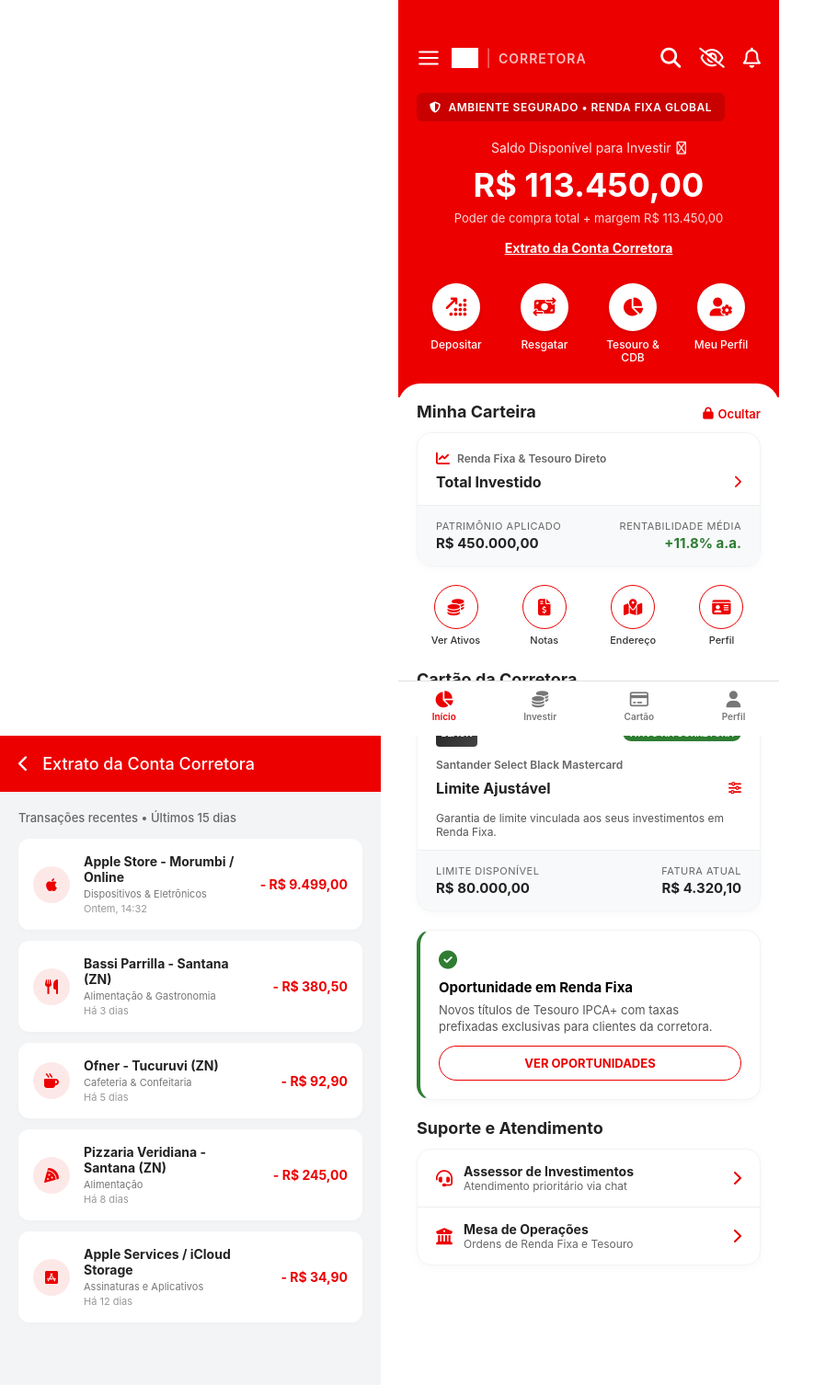
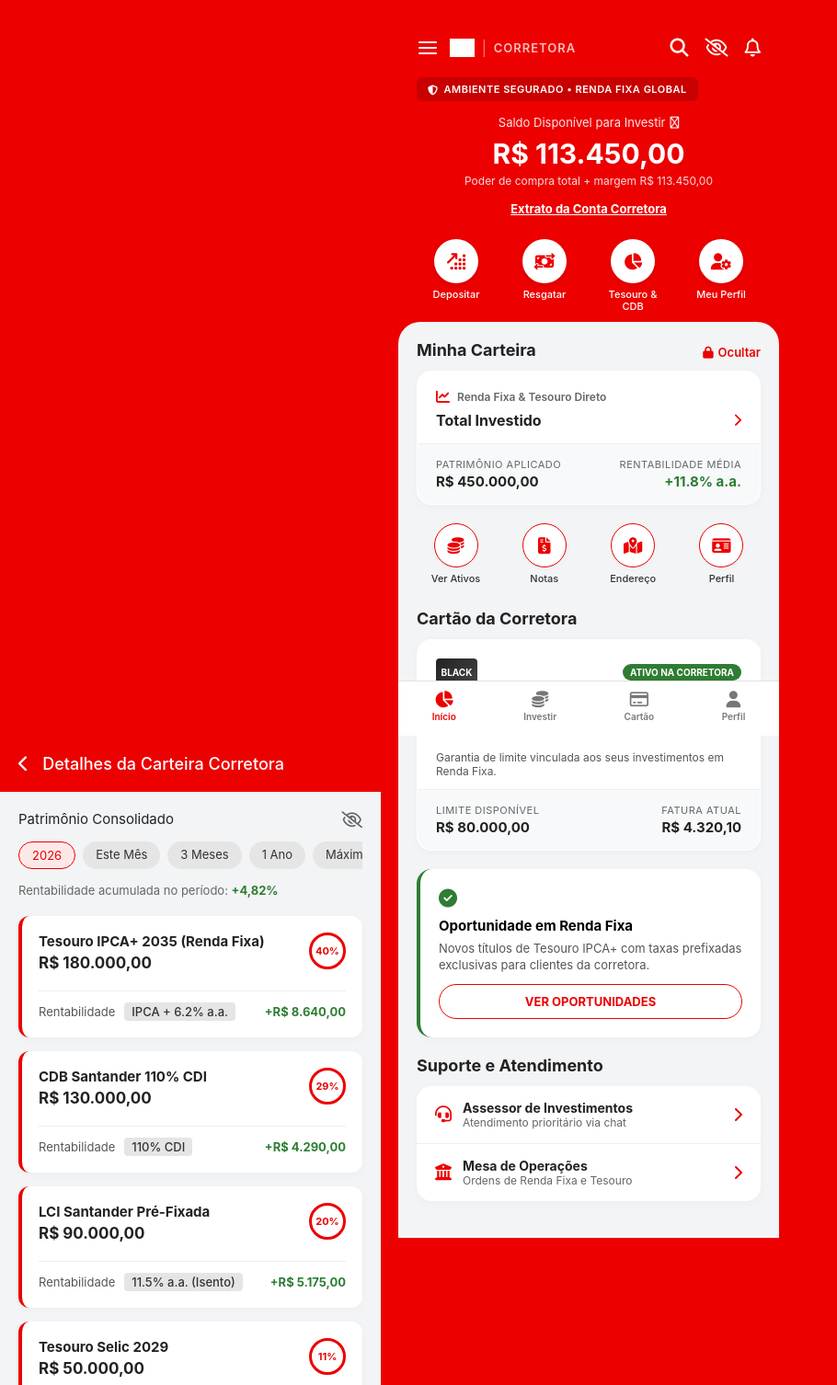
Before and after one commit to raszec/corretorasant, a plain HTML site: page index.html in a window 1280 px wide. Shown: the whole page at 92% size, without its empty margins (0-910 px from the left). After the commit the page ends 1436 px from the top, so only its background shows below. Drawn offline with Linux system fonts and the light colour scheme; grey boxes are pictures that could not be loaded.

Commit message:
Update index.html

```diff
--- a/index.html
+++ b/index.html
@@ -15,7 +15,7 @@
         }
 
         body {
-            background-color: #ffffff;
+            background-color: #ec0000;
             display: flex;
             justify-content: center;
         }
@@ -23,7 +23,7 @@
         .app-container {
             width: 100%;
             max-width: 414px;
-            background-color: #ffffff;
+            background-color: #ec0000;
             min-height: 100vh;
             position: relative;
             box-shadow: none;
@@ -255,115 +255,6 @@
             margin-top: 15px;
         }
 
-        /* --- GAVETA DE EXTRATO DA CONTA CORRETORA --- */
-        .extract-drawer-overlay {
-            position: fixed;
-            top: 0;
-            left: 0;
-            width: 100%;
-            max-width: 414px;
-            height: 100vh;
-            background-color: #f3f4f6;
-            z-index: 1003;
-            display: flex;
-            flex-direction: column;
-            transform: translateY(100%);
-            transition: transform 0.3s cubic-bezier(0.25, 0.8, 0.25, 1);
-        }
-
-        .extract-drawer-overlay.active {
-            transform: translateY(0);
-        }
-
-        .extract-header {
-            background-color: #ec0000;
-            color: #ffffff;
-            padding: 20px;
-            display: flex;
-            align-items: center;
-            gap: 15px;
-        }
-
-        .extract-back-btn {
-            font-size: 18px;
-            cursor: pointer;
-            background: none;
-            border: none;
-            color: #fff;
-        }
-
-        .extract-header-title {
-            font-size: 18px;
-            font-weight: 500;
-        }
-
-        .extract-body {
-            flex: 1;
-            overflow-y: auto;
-            padding: 20px;
-            padding-bottom: 40px;
-        }
-
-        .extract-period-badge {
-            font-size: 13px;
-            color: #666;
-            margin-bottom: 15px;
-            font-weight: 500;
-        }
-
-        .transaction-card {
-            background-color: #ffffff;
-            border-radius: 12px;
-            padding: 16px;
-            margin-bottom: 12px;
-            display: flex;
-            align-items: center;
-            gap: 15px;
-            box-shadow: 0 2px 6px rgba(0,0,0,0.02);
-        }
-
-        .transaction-icon {
-            width: 40px;
-            height: 40px;
-            border-radius: 50%;
-            background-color: #fde8e8;
-            color: #ec0000;
-            display: flex;
-            align-items: center;
-            justify-content: center;
-            font-size: 16px;
-            flex-shrink: 0;
-        }
-
-        .transaction-info {
-            flex: 1;
-        }
-
-        .transaction-title {
-            font-size: 14px;
-            font-weight: bold;
-            color: #222;
-            margin-bottom: 3px;
-        }
-
-        .transaction-category {
-            font-size: 11px;
-            color: #777;
-            margin-bottom: 2px;
-        }
-
-        .transaction-date {
-            font-size: 11px;
-            color: #999;
-        }
-
-        .transaction-amount {
-            font-size: 14px;
-            font-weight: bold;
-            color: #ec0000;
-            text-align: right;
-        }
-
         /* --- GAVETA DE DETALHES DE INVESTIMENTOS --- */
         .invest-drawer-overlay {
             position: fixed;
@@ -541,12 +432,12 @@
             text-align: center;
         }
 
-        /* --- CABEÇALHO DA CORRETORA (AMPLIADO) --- */
+        /* --- CABEÇALHO DA CORRETORA --- */
         .header-bg {
             background-color: #ec0000;
             color: #ffffff;
-            padding-top: 50px;
-            padding-bottom: 35px;
+            padding-top: 40px;
+            padding-bottom: 25px;
         }
 
         .top-nav {
@@ -554,7 +445,7 @@
             justify-content: space-between;
             align-items: center;
             padding: 0 20px;
-            margin-bottom: 25px;
+            margin-bottom: 20px;
         }
 
         .top-nav-left {
@@ -564,8 +455,8 @@
         }
 
         .hamburger-icon {
-            width: 26px;
-            height: 26px;
+            width: 24px;
+            height: 24px;
             stroke: #ffffff;
             cursor: pointer;
         }
@@ -577,18 +468,18 @@
         }
 
         .santander-logo {
-            height: 22px;
+            height: 20px;
             filter: brightness(0) invert(1);
         }
 
         .brand-divider {
-            font-size: 18px;
+            font-size: 16px;
             color: rgba(255, 255, 255, 0.6);
             font-weight: 300;
         }
 
         .broker-text {
-            font-size: 14px;
+            font-size: 13px;
             color: rgba(255, 255, 255, 0.75);
             font-weight: 600;
             letter-spacing: 1px;
@@ -597,8 +488,8 @@
 
         .top-nav-right {
             display: flex;
-            gap: 20px;
-            font-size: 22px;
+            gap: 18px;
+            font-size: 20px;
         }
 
         .top-nav-right i {
@@ -606,14 +497,14 @@
         }
 
         .broker-badge-top {
-            margin: 0 20px 20px 20px;
+            margin: 0 20px 15px 20px;
             background: rgba(0, 0, 0, 0.15);
-            padding: 8px 14px;
+            padding: 6px 12px;
             border-radius: 6px;
             display: inline-flex;
             align-items: center;
-            gap: 8px;
-            font-size: 12px;
+            gap: 6px;
+            font-size: 11px;
             font-weight: 600;
             letter-spacing: 0.5px;
             text-transform: uppercase;
@@ -625,32 +516,32 @@
         }
 
         .balance-title {
-            font-size: 14px;
+            font-size: 13px;
             display: flex;
             align-items: center;
             justify-content: center;
-            gap: 6px;
-            margin-bottom: 10px;
+            gap: 5px;
+            margin-bottom: 8px;
             opacity: 0.9;
         }
 
         .balance-value {
-            font-size: 36px;
-            font-weight: bold;
-            margin-bottom: 6px;
+            font-size: 30px;
+            font-weight: bold;
+            margin-bottom: 4px;
         }
 
         .balance-subtitle {
+            font-size: 12px;
+            margin-bottom: 12px;
+            opacity: 0.85;
+        }
+
+        .balance-link {
             font-size: 13px;
-            margin-bottom: 14px;
-            opacity: 0.85;
-        }
-
-        .balance-link {
-            font-size: 14px;
             font-weight: bold;
             text-decoration: underline;
-            margin-bottom: 30px;
+            margin-bottom: 25px;
             display: inline-block;
             color: #ffffff;
             cursor: pointer;
@@ -666,26 +557,26 @@
             display: flex;
             flex-direction: column;
             align-items: center;
-            gap: 8px;
+            gap: 6px;
             width: 75px;
             cursor: pointer;
         }
 
         .action-icon {
-            width: 52px;
-            height: 52px;
+            width: 48px;
+            height: 48px;
             background-color: #ffffff;
             border-radius: 50%;
             display: flex;
             justify-content: center;
             align-items: center;
             color: #ec0000;
-            font-size: 20px;
+            font-size: 18px;
             box-shadow: 0 2px 5px rgba(0,0,0,0.1);
         }
 
         .action-text {
-            font-size: 12px;
+            font-size: 11px;
             text-align: center;
             line-height: 1.2;
             font-weight: 500;
@@ -693,7 +584,7 @@
 
         /* --- CONTEÚDO PRINCIPAL (CORRETORA) --- */
         .main-content {
-            background-color: #ffffff;
+            background-color: #f3f4f6;
             border-top-left-radius: 24px;
             border-top-right-radius: 24px;
             margin-top: -15px;
@@ -730,7 +621,6 @@
             padding: 20px;
             margin-bottom: 20px;
             box-shadow: 0 2px 10px rgba(0,0,0,0.03);
-            border: 1px solid #f1f3f5;
         }
 
         .account-card {
@@ -740,7 +630,7 @@
             margin-bottom: 20px;
             box-shadow: 0 2px 10px rgba(0,0,0,0.03);
             cursor: pointer;
-            border: 1px solid #f1f3f5;
+            border: 1px solid transparent;
             transition: border-color 0.2s;
         }
         .account-card:hover {
@@ -921,40 +811,11 @@
         .nav-item.active { color: #ec0000; }
         .nav-item i { font-size: 18px; }
         .nav-item span { font-size: 10px; font-weight: 600; }
-
-        /* --- TOAST DE SUCESSO PIX --- */
-        .toast-notification {
-            position: fixed;
-            top: 20px;
-            left: 50%;
-            transform: translateX(-50%) translateY(-100px);
-            background-color: #2e7d32;
-            color: #fff;
-            padding: 12px 20px;
-            border-radius: 8px;
-            font-size: 14px;
-            font-weight: bold;
-            z-index: 3000;
-            box-shadow: 0 4px 12px rgba(0,0,0,0.15);
-            transition: transform 0.3s ease;
-            display: flex;
-            align-items: center;
-            gap: 10px;
-        }
-        .toast-notification.show {
-            transform: translateX(-50%) translateY(0);
-        }
     </style>
 </head>
 <body>
 
 <div class="app-container">
-
-    <!-- TOAST DE NOTIFICAÇÃO DE SUCESSO -->
-    <div class="toast-notification" id="toast-notification">
-        <i class="fa-solid fa-circle-check" style="font-size: 18px;"></i>
-        <span id="toast-message">Valor resgatado com sucesso via Pix!</span>
-    </div>
 
     <!-- MENU LATERAL (DRAWER) COM NOME COMPLETO E BOTÕES CLICÁVEIS -->
     <div class="drawer-overlay" id="drawer-overlay">
@@ -1087,93 +948,117 @@
         </div>
     </div>
 
-    <!-- MODAL: RESGATAR PARA CONTA VIA PIX -->
-    <div class="modal-overlay" id="modal-resgatar">
-        <div class="modal-sheet">
-            <div class="modal-title">
-                <span>Resgatar via Pix</span>
-                <button class="modal-close-btn" onclick="closeModal('modal-resgatar')"><i class="fa-solid fa-xmark"></i></button>
-            </div>
-            <div class="modal-form-group">
-                <label>Saldo Disponível para Resgate</label>
-                <input type="text" value="R$ 113.450,00" readonly style="font-weight: bold; color: #2e7d32;">
-            </div>
-            <div class="modal-form-group">
-                <label>Valor a Resgatar (R$)</label>
-                <input type="text" id="input-resgate-valor" value="R$ 2.500,00">
-            </div>
-            <div class="modal-form-group">
-                <label>Chave Pix de Destino</label>
-                <input type="text" value="cesar.batista@email.com (E-mail)" readonly>
-            </div>
-            <button class="modal-btn-action" onclick="realizarResgatePix()">Confirmar Resgate Pix</button>
-        </div>
-    </div>
-
-    <!-- GAVETA DE EXTRATO DA CONTA CORRETORA (TRANSAÇÕES DOS ÚLTIMOS 15 DIAS NA ZONA NORTE E APPLE) -->
-    <div class="extract-drawer-overlay" id="extract-drawer">
-        <header class="extract-header">
-            <button class="extract-back-btn" id="extract-back-btn"><i class="fa-solid fa-chevron-left"></i></button>
-            <h2 class="extract-header-title">Extrato da Conta Corretora</h2>
+    <!-- GAVETA DE EXTRATO DA CONTA CORRETORA (COMPRAS FAKES) -->
+    <div class="invest-drawer-overlay" id="extract-drawer">
+        <header class="invest-header">
+            <button class="invest-back-btn" id="extract-back-btn"><i class="fa-solid fa-chevron-left"></i></button>
+            <h2 class="invest-header-title">Extrato da Conta Corretora</h2>
         </header>
 
-        <div class="extract-body">
-            <div class="extract-period-badge">Transações recentes • Últimos 15 dias</div>
-
-            <!-- Transação 1: Apple Store -->
-            <div class="transaction-card">
-                <div class="transaction-icon"><i class="fa-brands fa-apple"></i></div>
-                <div class="transaction-info">
-                    <div class="transaction-title">Apple Store - Morumbi / Online</div>
-                    <div class="transaction-category">Dispositivos & Eletrônicos</div>
-                    <div class="transaction-date">Ontem, 14:32</div>
-                </div>
-                <div class="transaction-amount">- R$ 9.499,00</div>
-            </div>
-
-            <!-- Transação 2: Restaurante Zona Norte -->
-            <div class="transaction-card">
-                <div class="transaction-icon"><i class="fa-solid fa-utensils"></i></div>
-                <div class="transaction-info">
-                    <div class="transaction-title">Bassi Parrilla - Santana (ZN)</div>
-                    <div class="transaction-category">Alimentação & Gastronomia</div>
-                    <div class="transaction-date">Há 3 dias</div>
-                </div>
-                <div class="transaction-amount">- R$ 380,50</div>
-            </div>
-
-            <!-- Transação 3: Outro estabelecimento ZN -->
-            <div class="transaction-card">
-                <div class="transaction-icon"><i class="fa-solid fa-mug-hot"></i></div>
-                <div class="transaction-info">
-                    <div class="transaction-title">Ofner - Tucuruvi (ZN)</div>
-                    <div class="transaction-category">Cafeteria & Confeitaria</div>
-                    <div class="transaction-date">Há 5 dias</div>
-                </div>
-                <div class="transaction-amount">- R$ 92,90</div>
-            </div>
-
-            <!-- Transação 4: Restaurante ZN -->
-            <div class="transaction-card">
-                <div class="transaction-icon"><i class="fa-solid fa-pizza-slice"></i></div>
-                <div class="transaction-info">
-                    <div class="transaction-title">Pizzaria Veridiana - Santana (ZN)</div>
-                    <div class="transaction-category">Alimentação</div>
-                    <div class="transaction-date">Há 8 dias</div>
-                </div>
-                <div class="transaction-amount">- R$ 245,00</div>
-            </div>
-
-            <!-- Transação 5: Apple Store Digital -->
-            <div class="transaction-card">
-                <div class="transaction-icon"><i class="fa-brands fa-app-store-ios"></i></div>
-                <div class="transaction-info">
-                    <div class="transaction-title">Apple Services / iCloud Storage</div>
-                    <div class="transaction-category">Assinaturas e Aplicativos</div>
-                    <div class="transaction-date">Há 12 dias</div>
-                </div>
-                <div class="transaction-amount">- R$ 34,90</div>
-            </div>
+        <div class="invest-body">
+            <div class="invest-top-info">
+                <h3>Histórico de Transações</h3>
+                <i class="fa-regular fa-eye-slash" id="extract-drawer-eye" style="cursor: pointer; font-size: 18px; color: #666;"></i>
+            </div>
+
+            <div class="invest-filter-scroll">
+                <div class="filter-chip active">Tudo</div>
+                <div class="filter-chip">Gastos</div>
+                <div class="filter-chip">Restaurantes</div>
+                <div class="filter-chip">Eletrônicos</div>
+                <div class="filter-chip">Joias</div>
+            </div>
+
+            <div class="invest-period-text">Exibindo lançamentos recentes da Zona Norte (SP) e Lojas Oficiais.</div>
+
+            <!-- Item 1: Apple Store -->
+            <div class="invest-item-card" style="border-left-color: #000;">
+                <div class="invest-item-header">
+                    <div>
+                        <div class="invest-item-title">Apple Store Morumbi / Online</div>
+                        <div style="font-size: 11px; color: #666;">Ontem, 16:45 • Cartão Black</div>
+                        <div class="invest-item-value mask-value" style="color: #ec0000; margin-top: 6px;">- R$ 9.899,00</div>
+                    </div>
+                    <div style="font-size: 22px; color: #333;"><i class="fa-brands fa-apple"></i></div>
+                </div>
+                <div class="invest-rentabilidade">
+                    <span>Categoria</span>
+                    <span class="rent-tag">Eletrônicos</span>
+                    <span style="margin-left:auto; font-size:11px; color:#2e7d32; font-weight:bold;">Aprovado</span>
+                </div>
+            </div>
+
+            <!-- Item 2: Joalheria -->
+            <div class="invest-item-card" style="border-left-color: #d4af37;">
+                <div class="invest-item-header">
+                    <div>
+                        <div class="invest-item-title">Vivara - Shopping Center Norte</div>
+                        <div style="font-size: 11px; color: #666;">3 Ago, 14:20 • São Paulo (ZN)</div>
+                        <div class="invest-item-value mask-value" style="color: #ec0000; margin-top: 6px;">- R$ 4.550,00</div>
+                    </div>
+                    <div style="font-size: 20px; color: #d4af37;"><i class="fa-solid fa-gem"></i></div>
+                </div>
+                <div class="invest-rentabilidade">
+                    <span>Categoria</span>
+                    <span class="rent-tag">Joias e Relógios</span>
+                    <span style="margin-left:auto; font-size:11px; color:#2e7d32; font-weight:bold;">Aprovado</span>
+                </div>
+            </div>
+
+            <!-- Item 3: Restaurante ZN 1 -->
+            <div class="invest-item-card" style="border-left-color: #ff9800;">
+                <div class="invest-item-header">
+                    <div>
+                        <div class="invest-item-title">Bar do Juarez - Santana (ZN)</div>
+                        <div style="font-size: 11px; color: #666;">2 Ago, 21:15 • São Paulo (ZN)</div>
+                        <div class="invest-item-value mask-value" style="color: #ec0000; margin-top: 6px;">- R$ 680,50</div>
+                    </div>
+                    <div style="font-size: 20px; color: #ff9800;"><i class="fa-solid fa-utensils"></i></div>
+                </div>
+                <div class="invest-rentabilidade">
+                    <span>Categoria</span>
+                    <span class="rent-tag">Gastronomia</span>
+                    <span style="margin-left:auto; font-size:11px; color:#2e7d32; font-weight:bold;">Aprovado</span>
+                </div>
+            </div>
+
+            <!-- Item 4: Restaurante ZN 2 -->
+            <div class="invest-item-card" style="border-left-color: #ff9800;">
+                <div class="invest-item-header">
+                    <div>
+                        <div class="invest-item-title">Rinconcito Peruano - Tucuruvi</div>
+                        <div style="font-size: 11px; color: #666;">30 Jul, 13:30 • São Paulo (ZN)</div>
+                        <div class="invest-item-value mask-value" style="color: #ec0000; margin-top: 6px;">- R$ 345,00</div>
+                    </div>
+                    <div style="font-size: 20px; color: #ff9800;"><i class="fa-solid fa-utensils"></i></div>
+                </div>
+                <div class="invest-rentabilidade">
+                    <span>Categoria</span>
+                    <span class="rent-tag">Gastronomia</span>
+                    <span style="margin-left:auto; font-size:11px; color:#2e7d32; font-weight:bold;">Aprovado</span>
+                </div>
+            </div>
+
+            <!-- Item 5: Loja de Joias / Acessórios -->
+            <div class="invest-item-card" style="border-left-color: #d4af37;">
+                <div class="invest-item-header">
+                    <div>
+                        <div class="invest-item-title">Monte Carlo Joias - Metrô Tucuruvi</div>
+                        <div style="font-size: 11px; color: #666;">28 Jul, 18:10 • São Paulo (ZN)</div>
+                        <div class="invest-item-value mask-value" style="color: #ec0000; margin-top: 6px;">- R$ 2.190,00</div>
+                    </div>
+                    <div style="font-size: 20px; color: #d4af37;"><i class="fa-solid fa-ring"></i></div>
+                </div>
+                <div class="invest-rentabilidade">
+                    <span>Categoria</span>
+                    <span class="rent-tag">Joias</span>
+                    <span style="margin-left:auto; font-size:11px; color:#2e7d32; font-weight:bold;">Aprovado</span>
+                </div>
+            </div>
+        </div>
+
+        <div class="invest-footer-btn-container">
+            <button class="invest-btn-red" onclick="closeExtractDrawer()">Fechar Extrato</button>
         </div>
     </div>
 
@@ -1311,7 +1196,7 @@
                 <div class="action-icon"><i class="fa-solid fa-arrow-up-right-dots"></i></div>
                 <div class="action-text">Depositar</div>
             </div>
-            <div class="action-item" onclick="openModal('modal-resgatar')">
+            <div class="action-item" onclick="openModal('modal-limit')">
                 <div class="action-icon"><i class="fa-solid fa-money-bill-transfer"></i></div>
                 <div class="action-text">Resgatar</div>
             </div>
@@ -1486,15 +1371,19 @@
         document.getElementById(modalId).classList.remove('active');
     }
 
-    // Extrato da Conta Corretora (Drawer)
+    // Gaveta de Extrato da Conta Corretora
     const openExtractLink = document.getElementById('open-extract-link');
     const extractDrawer = document.getElementById('extract-drawer');
     const extractBackBtn = document.getElementById('extract-back-btn');
+    const extractDrawerEye = document.getElementById('extract-drawer-eye');
 
     function openExtractDrawer() { extractDrawer.classList.add('active'); }
     function closeExtractDrawer() { extractDrawer.classList.remove('active'); }
 
-    openExtractLink.addEventListener('click', openExtractDrawer);
+    openExtractLink.addEventListener('click', (e) => {
+        e.preventDefault();
+        openExtractDrawer();
+    });
     extractBackBtn.addEventListener('click', closeExtractDrawer);
 
     // Gaveta de Investimentos
@@ -1521,21 +1410,6 @@
         const val = document.getElementById('input-limit-value').value;
         document.getElementById('card-limit-display').innerText = val;
         closeModal('modal-limit');
-    }
-
-    // Realizar Resgate Pix e Exibir Toast de Sucesso
-    function realizarResgatePix() {
-        const valorResgate = document.getElementById('input-resgate-valor').value;
-        closeModal('modal-resgatar');
-
-        const toast = document.getElementById('toast-notification');
-        const toastMsg = document.getElementById('toast-message');
-        toastMsg.innerText = `Resgate de ${valorResgate} realizado com sucesso via Pix!`;
-
-        toast.classList.add('show');
-        setTimeout(() => {
-            toast.classList.remove('show');
-        }, 4000);
     }
 
     // Alternar visibilidade de valores (Olho)
@@ -1551,16 +1425,28 @@
         if (isHidden) {
             topEyeToggle.classList.remove('fa-eye-slash');
             topEyeToggle.classList.add('fa-eye');
-            investDrawerEye.classList.remove('fa-eye-slash');
-            investDrawerEye.classList.add('fa-eye');
+            if(investDrawerEye) {
+                investDrawerEye.classList.remove('fa-eye-slash');
+                investDrawerEye.classList.add('fa-eye');
+            }
+            if(extractDrawerEye) {
+                extractDrawerEye.classList.remove('fa-eye-slash');
+                extractDrawerEye.classList.add('fa-eye');
+            }
             investLockIcon.classList.remove('fa-lock');
             investLockIcon.classList.add('fa-lock-open');
             investText.innerText = 'Mostrar';
         } else {
             topEyeToggle.classList.remove('fa-eye');
             topEyeToggle.classList.add('fa-eye-slash');
-            investDrawerEye.classList.remove('fa-eye');
-            investDrawerEye.classList.add('fa-eye-slash');
+            if(investDrawerEye) {
+                investDrawerEye.classList.remove('fa-eye');
+                investDrawerEye.classList.add('fa-eye-slash');
+            }
+            if(extractDrawerEye) {
+                extractDrawerEye.classList.remove('fa-eye');
+                extractDrawerEye.classList.add('fa-eye-slash');
+            }
             investLockIcon.classList.remove('fa-lock-open');
             investLockIcon.classList.add('fa-lock');
             investText.innerText = 'Ocultar';
@@ -1580,7 +1466,8 @@
 
     topEyeToggle.addEventListener('click', toggleBalances);
     bottomInvestToggle.addEventListener('click', toggleBalances);
-    investDrawerEye.addEventListener('click', toggleBalances);
+    if(investDrawerEye) investDrawerEye.addEventListener('click', toggleBalances);
+    if(extractDrawerEye) extractDrawerEye.addEventListener('click', toggleBalances);
 </script>
 
 </body>
```
